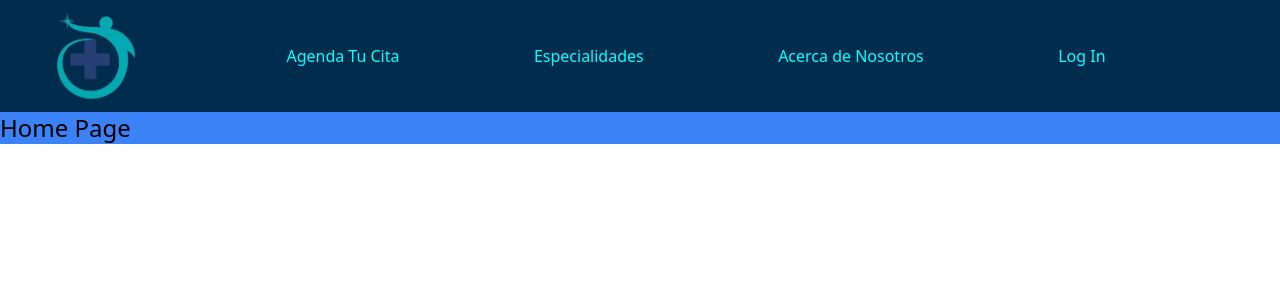
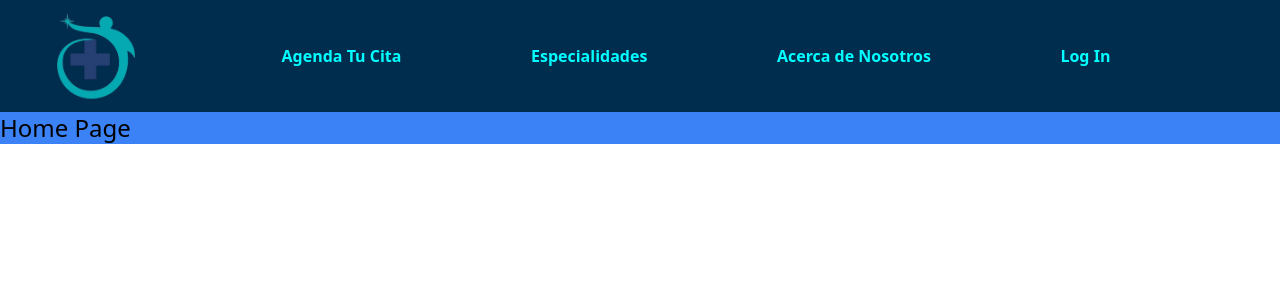
Before and after one commit to diegoparra08/medi_app, a React (Vite) app: page / in a window 1280 px wide. Shown: the top 300 px of the page. Built offline with nearby package versions, Linux system fonts and the light colour scheme.

Commit message:
home button agregado

```diff
--- a/src/App.jsx
+++ b/src/App.jsx
@@ -1,4 +1,4 @@
-import { Route, Routes } from 'react-router-dom'
+import { Route, Routes, useLocation } from 'react-router-dom'
 import {Home} from './views/Home/Home'
 import  BookApp  from './views/BookApp/BookApp'
 import { Specialties } from './views/Specialties/Specialties'
@@ -6,15 +6,19 @@ import About from './views/About/About'
 import Login from './views/Login/Login'
 import SignIn from './views/SignIn/SignIn'
 import { Nav } from './components/Nav/Nav'
+import HomeButton from './components/HomeButton/HomeButton'
 
 import './App.css'
 
 function App() {
 
+  const location = useLocation();
 
   return (
     <>
      {(location.pathname !== '/login' && location.pathname !== '/signin') && < Nav/>}
+     {(location.pathname === '/login' && location.pathname !== '/signin') ? <HomeButton/> : null }
+
       <Routes>
 
         <Route path="/" element={<Home/>}/>
--- /dev/null
+++ b/src/components/HomeButton/HomeButton.jsx
@@ -0,0 +1,20 @@
+import { useNavigate } from "react-router-dom";
+
+const HomeButton = () => {
+
+    const navigate = useNavigate();
+
+    const handleHomeClick = () => {
+        navigate('/')
+    }
+
+    return (
+        <div>
+            <button onClick={handleHomeClick}>
+                Home
+            </button>
+        </div>
+     );
+}
+
+export default HomeButton;
--- a/src/components/Nav/Nav.jsx
+++ b/src/components/Nav/Nav.jsx
@@ -1,4 +1,5 @@
 import { useState } from "react";
+import { useNavigate } from "react-router-dom";
 import { Link } from "react-router-dom"
 
 import logo from '../../images/logo1NB.png'
@@ -6,30 +7,36 @@ import logo from '../../images/logo1NB.png'
 
 export const Nav = () => {
 
+    const navigate = useNavigate();
+
     const [menuHidden, setMenuHidden] = useState(true)
 
     const toggleMenu = () => {
         setMenuHidden(!menuHidden);
     };
 
+    const handleHomeClick = () => {
+        navigate('/')
+    }
+
     return (
         <div>
             <nav className="bg-customBlue5 px-5 md:px-10 flex justify-between items-center md:justify-evenly flex-wrap relative">
-            <img src={logo} alt="logo Med center" className="w-24 h-24 md:w-28 md:h-28" />
+            <img src={logo} alt="logo Med center" className="w-24 h-24 md:w-28 md:h-28" onClick={handleHomeClick} />
 
                 <div className="block mr-2 md:hidden">
                     <button onClick={toggleMenu}
-                        className="flex items-center px-3 py-2 border rounded text-customBlue border-customBlue">
+                        className="flex items-center px-3 py-2 border rounded  text-customBlue border-customBlue">
                         <svg className="fill-current h-3 w-3" viewBox="0 0 20 20" xmlns="http://www.w3.org/2000/svg"><title>Menu</title><path d="M0 3h20v2H0V3zm0 6h20v2H0V9zm0 6h20v2H0v-2z" /></svg>
                     </button>
                 </div>
 
                 <div className={`${menuHidden ? 'hidden' : 'flex flex-col items-center'} w-full  items-center flex-grow   md:flex md:flex-row md:justify-evenly md:flex-wrap md:w-auto`}>
 
-                <Link to='/book' className="text-customBlue">Agenda Tu Cita</Link>
-                <Link to='/specialties' className="text-customBlue">Especialidades</Link>
-                <Link to='/about' className="text-customBlue">Acerca de Nosotros</Link>
-                <Link to='/login' className="text-customBlue">Log In</Link>
+                <Link to='/book' className="text-customBlue font-bold">Agenda Tu Cita</Link>
+                <Link to='/specialties' className="text-customBlue font-bold">Especialidades</Link>
+                <Link to='/about' className="text-customBlue font-bold">Acerca de Nosotros</Link>
+                <Link to='/login' className="text-customBlue font-bold">Log In</Link>
 
                 </div>
             </nav>
--- a/src/views/Login/Login.jsx
+++ b/src/views/Login/Login.jsx
@@ -1,6 +1,7 @@
 import {LoginForm} from '../../components/Forms/LoginForm/LoginForm'
 
 const Login = () => {
+
     return(
         <div>
             <LoginForm/>
```
